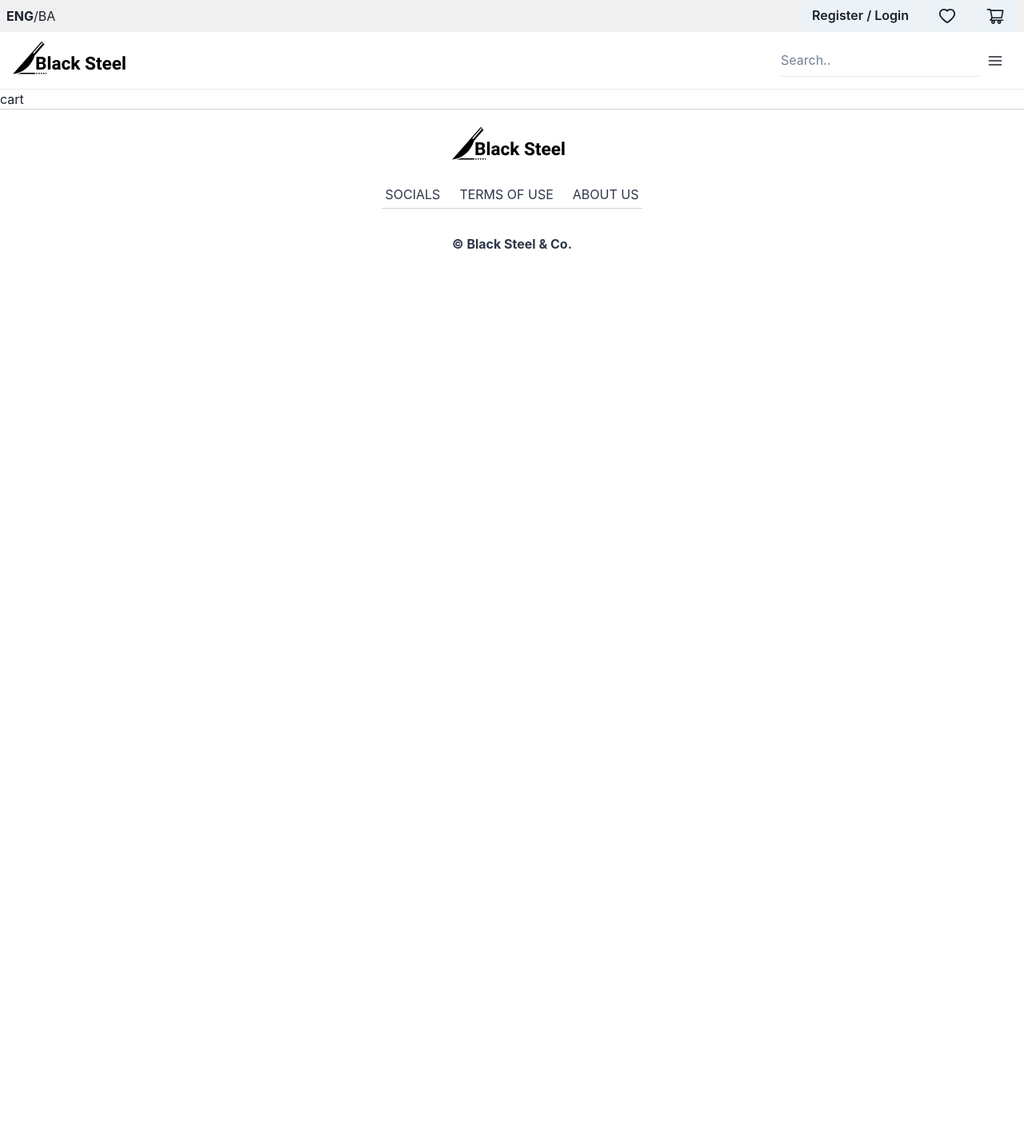
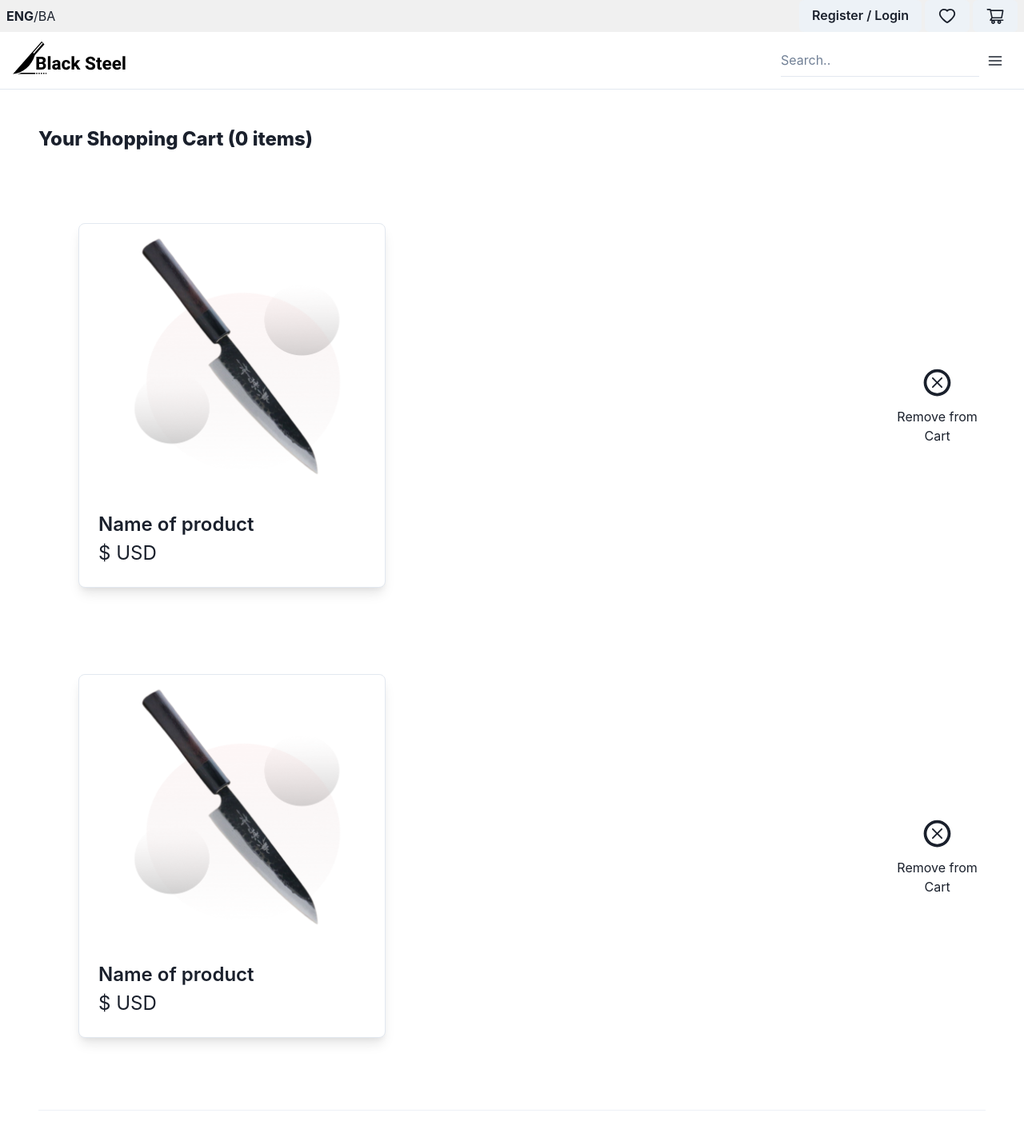
Before and after one commit to Makii117/black-steel-frontend, a Next.js app: page /cart in a window 1280 px wide. Shown: the top 1427 px of the page at 80% size. Before the commit the page ends 800 px from the top, so only its background shows below. Built offline with nearby package versions, Linux system fonts and the light colour scheme.

Commit message:
Added cart page

```diff
--- /dev/null
+++ b/components/CardItem.js
@@ -0,0 +1,42 @@
+import React from "react";
+import { Flex, Box, Image, useColorModeValue } from "@chakra-ui/react";
+
+const CardItem = () => {
+  return (
+    <Flex p={50} w="full" alignItems="left" justifyContent="left">
+      <Box
+        bg={useColorModeValue("white", "gray.800")}
+        maxW="sm"
+        borderWidth="1px"
+        rounded="lg"
+        shadow="lg"
+        position="relative"
+      >
+        <Image src="/hero.png" alt="loading" roundedTop="lg" />
+
+        <Box p="6">
+          <Box d="flex" alignItems="baseline"></Box>
+          <Flex mt="1" justifyContent="space-between" alignContent="center">
+            <Box
+              fontSize="2xl"
+              fontWeight="semibold"
+              as="h4"
+              lineHeight="tight"
+              isTruncated
+            >
+              Name of product{" "}
+            </Box>
+          </Flex>
+
+          <Flex justifyContent="space-between" alignContent="left">
+            <Box fontSize="2xl" color={useColorModeValue("gray.800", "white")}>
+              <Box as="span" color={"gray.600"} fontSize="lg"></Box>$ USD
+            </Box>
+          </Flex>
+        </Box>
+      </Box>
+    </Flex>
+  );
+};
+
+export default CardItem;
--- a/components/Footer.js
+++ b/components/Footer.js
@@ -64,8 +64,8 @@ export default function Footer() {
           padding="5px"
         >
           <Link href={"#"}>SOCIALS</Link>
-          <Link href={"#"}>TERMS OF USE</Link>
-          <Link href={"#"}>ABOUT US</Link>
+          <Link href={"/terms"}>TERMS OF USE</Link>
+          <Link href={"/about"}>ABOUT US</Link>
         </Stack>
       </Container>
 
--- a/components/Topbar.js
+++ b/components/Topbar.js
@@ -3,19 +3,12 @@ import { Image } from "next/image";
 import {
   Box,
   Flex,
-  Avatar,
   Link,
   Button,
-  Menu,
-  MenuButton,
-  MenuList,
-  MenuItem,
-  MenuDivider,
   useDisclosure,
   useColorModeValue,
   Stack,
   useColorMode,
-  Center,
   Text,
 } from "@chakra-ui/react";
 
@@ -58,7 +51,9 @@ export default function Topbar() {
                 <Box as={AiOutlineHeart} size="24px" />
               </Button>
               <Button>
-                <Box as={AiOutlineShoppingCart} size="24px" />
+                <Link href="/cart">
+                  <Box as={AiOutlineShoppingCart} size="24px" />
+                </Link>
               </Button>
             </Stack>
           </Flex>
--- a/pages/cart.js
+++ b/pages/cart.js
@@ -1,7 +1,92 @@
 import React from "react";
+import {
+  Box,
+  Heading,
+  Button,
+  Text,
+  Stack,
+  useColorModeValue,
+  Divider,
+  Flex,
+} from "@chakra-ui/react";
+import CardItem from "../components/CardItem";
+import { TiDeleteOutline } from "react-icons/ti";
 
 const cart = () => {
-  return <div>cart</div>;
+  return (
+    <Box
+      maxW={{ base: "3xl", lg: "7xl" }}
+      mx="auto"
+      px={{ base: "4", md: "8", lg: "12" }}
+      py={{ base: "6", md: "8", lg: "12" }}
+    >
+      <Stack
+        direction={{ base: "column", lg: "row" }}
+        align={{ lg: "flex-start" }}
+        spacing={{ base: "8", md: "16" }}
+      >
+        <Stack spacing={{ base: "8", md: "10" }} flex="2">
+          <Heading fontSize="2xl" fontWeight="extrabold">
+            Your Shopping Cart (0 items)
+          </Heading>
+
+          <Stack spacing="2">
+            <Stack direction={"reverse-column"}>
+              <CardItem />
+              <Stack
+                style={{
+                  display: "flex",
+                  alignItems: "center",
+                  justifyContent: "center",
+                }}
+              >
+                <Box as={TiDeleteOutline} size="45px"></Box>{" "}
+                <Text align={"center"} justifty={"center"}>
+                  Remove from Cart
+                </Text>
+              </Stack>
+            </Stack>
+            <Stack direction={"reverse-column"}>
+              <CardItem />
+              <Stack
+                style={{
+                  display: "flex",
+                  alignItems: "center",
+                  justifyContent: "center",
+                }}
+              >
+                <Box as={TiDeleteOutline} size="45px"></Box>{" "}
+                <Text align={"center"} justifty={"center"}>
+                  Remove from Cart
+                </Text>
+              </Stack>
+            </Stack>
+          </Stack>
+          <Divider />
+          <Flex h={10} alignItems={"center"} justifyContent={"space-between"}>
+            <Button
+              rounded={"full"}
+              bg={"#FB574C"}
+              color={"white"}
+              _hover={{
+                bg: "#FB574C",
+              }}
+              width={"185px"}
+            >
+              <a href="/shop">
+                <b>Checkout</b>
+              </a>
+            </Button>
+
+            <Text>
+              {" "}
+              <b>TOTAL:</b> $
+            </Text>
+          </Flex>
+        </Stack>
+      </Stack>
+    </Box>
+  );
 };
 
 export default cart;
```
